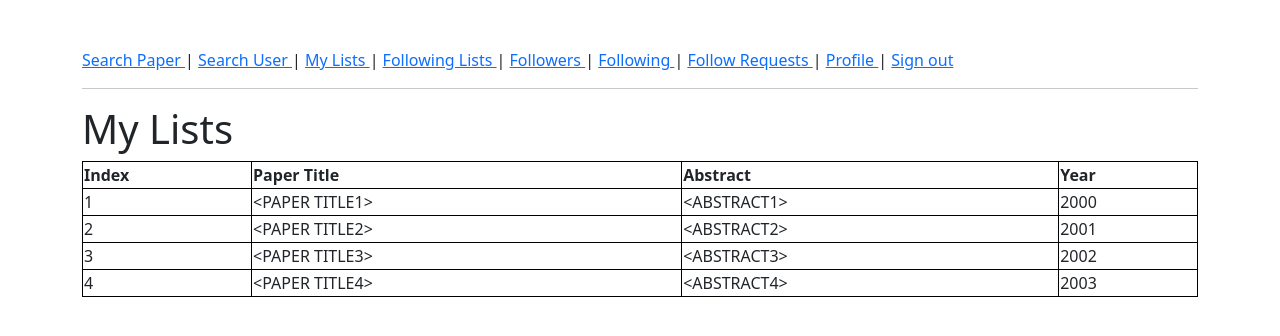
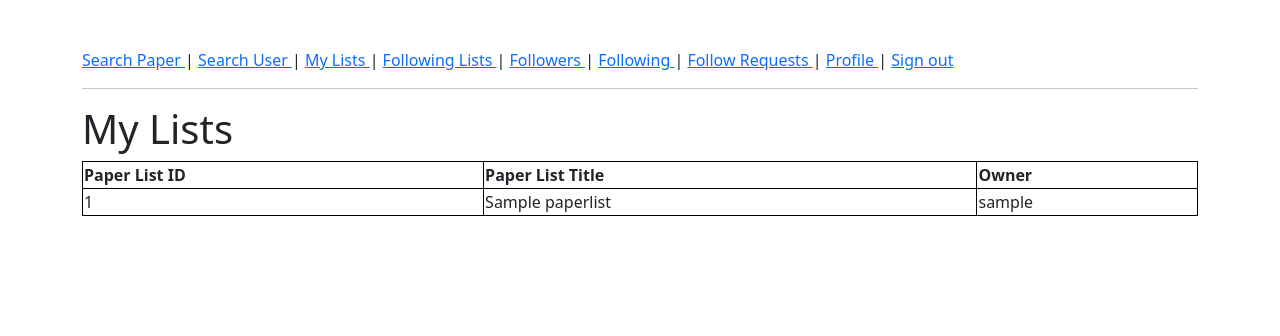
Before and after one commit to bounswe/bounswe2023group9, a Django app: page /my_lists/ in a window 1280 px wide. Shown: the top 336 px of the page. Run offline with Django 4.2, Linux system fonts and the light colour scheme; a user stored in the database is signed in; tables that the repository leaves empty hold one stand-in row (values such as "Sample post").

Commit message:
edit my_lists page and write view method

```diff
--- a/practice_app/front_end/templates/pages/my_lists.html
+++ b/practice_app/front_end/templates/pages/my_lists.html
@@ -8,19 +8,19 @@
 
     <table class="container">
         <tr>
-            <th>Index</th>
-            <th>Paper Title</th>
-            <th>Abstract</th>
-            <th>Year</th>
+            <th>Paper List ID</th>
+            <th>Paper List Title</th>
+            <th>Owner</th>
         </tr>
 
-        {% for paper in papers %}
-        <tr>
-            <td>{{forloop.counter}}</td>
-            <td>{{paper.title}}</td>
-            <td>{{paper.abstract}}</td>
-            <td>{{paper.year}}</td>
-        </tr>
+        {% for p_list in paper_lists %}
+        <a href="{% url 'List Content' p_list.id %}">
+            <tr>
+                <td>{{p_list.id}}</td>
+                <td>{{p_list.list_title}}</td>
+                <td>{{p_list.owner}}</td>
+            </tr>
+        </a>
         {% endfor %}
     </table>
 
--- a/practice_app/front_end/views.py
+++ b/practice_app/front_end/views.py
@@ -107,15 +107,21 @@ def profile_page(request):
 
 
 def my_lists(request):
+    user = request.user
     if request.user.is_anonymous:
         return redirect("/sign_in/")
+
+    p_lists = PaperList.objects.filter(owner = user)
+
     papers = [
         {'title': '<PAPER TITLE1>', 'abstract': "<ABSTRACT1>", 'year': 2000},
         {'title': '<PAPER TITLE2>', 'abstract': "<ABSTRACT2>", 'year': 2001},
         {'title': '<PAPER TITLE3>', 'abstract': "<ABSTRACT3>", 'year': 2002},
         {'title': '<PAPER TITLE4>', 'abstract': "<ABSTRACT4>", 'year': 2003},
     ]
-    context = {'page': 'My Lists', "papers": papers, 'logged_in' : 1}
+
+    context = {'page': 'My Lists', "paper_lists": p_lists, 'logged_in' : 1}
+
     return render(request, "pages/my_lists.html", context)
 
 
```
